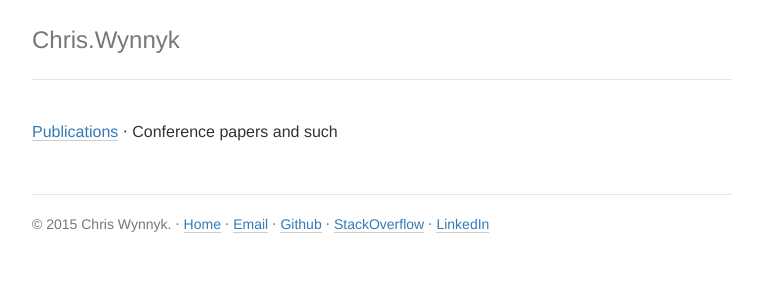
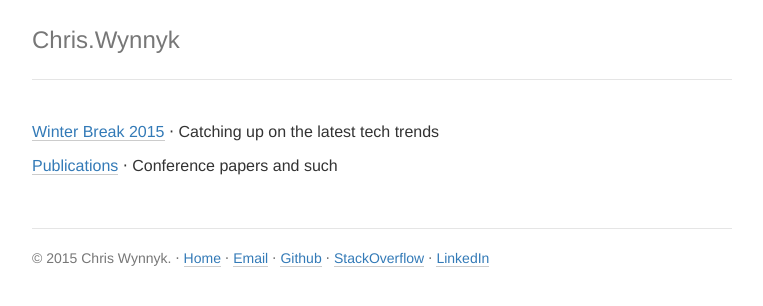
Before and after one commit to chriswynnyk/chriswynnyk.github.io, a Jekyll site: the page built from index.html, in a window 1280 px wide. Shown: the top 306 px of the page, without its empty margins (258-1021 px from the left). Built offline with Jekyll 4.4.1, drawn with Linux system fonts in a browser that asks for light colours; nearby versions of some CDN libraries; Markdown is read by kramdown in place of the engine named in the settings; the list of posts is cut into pages by our own code; some of the changed lines change nothing that is shown.

Commit message:
Post for Winter Break.

```diff
--- /dev/null
+++ b/_posts/2015-01-03-winter-break.md
@@ -0,0 +1,58 @@
+---
+layout: post
+title: Winter Break 2015
+description: Catching up on the latest tech trends
+---
+
+Every year, my office takes two full weeks off for the holidays. Which is sweet. It's usually about half a day before I'm back to reading [Hacker News](news.ycombinator.com) and exploring random projects on [Github](www.github.com).
+This year, I set aside some time to learn some new tools.  You should too.
+
+![SF sign](/img/sf_sign.jpg)
+
+### Terminal multiplexers: tmux vs. screen
+
+What's a terminal multiplexer? It's the Google Chrome of the command line- the utility that lets you tab between multiple black screens with green letters. What's really nifty about these is that when you're connected to a remote server, and get disconnected, a terminal multiplexer lets you reconnect and pick up right where you left off. Kind of like having infinite extra lives in Super Mario Brothers 3.
+
+I had started out using _screen_ years ago, because that's what my mentor was using. I now know of some other folks using _tmux_, which is the relative newcomer of the two. This [StackOverflow Question explains the differences](http://superuser.com/questions/236158/tmux-vs-screen) very well. The main question for me was whether the benefits of using a modern tool outweigh the very high personal cost (re-training my fingers to use _ctrl-b_ vs _ctrl-a_, which is way harder than it should be).
+
+It's a new year, so why not. I've switched to _tmux_. Here's a [tmux cheatsheet](https://gist.github.com/henrik/1967800) to get you started.
+
+### My development environment
+
+I'm currently doing a rotation on a software development team, which has prompted me to take a second look at tools of the trade. Normally, my typical development work would involve editing files on a client system where _vi_ was the common denominator (and best available editor). It's refreshing to be back working on my own computer, where I can install anything I want.
+
+Here were the contenders:
+
+* [Eclipse Luna IDE](https://eclipse.org/downloads/)
+* [IntelliJ IDEA 4](https://www.jetbrains.com/idea/)
+* [Atom](https://atom.io/)
+* [Sublime Text 3](https://www.sublimetext.com/3)
+* [Vi](https://en.wikipedia.org/wiki/Vi) (incumbent)
+
+Yes, yes, I know, this isn't a fair comparison. Some of these are glorified text editors with syntax parser plugins, others are full-blown IDE's, and the last entry is a primitive text editor developed in 1976. That _vi_ could even be a contender is kind of weird.  But that's computer science for you.
+
+#### Eclipse Luna
+
+The defacto IDE for Java development (somewhere in the ~65 - 68% range). Free, reasonably stable, and works with most project setups. My main reason for looking elsewhere were all the little Eclipsisms- the rough edges where I have to modify my workflow or write things manually to accomodate a deficiency in the editor.
+
+#### IntelliJ IDEA 4
+
+For me, IntelliJ's auto-complete and refactoring were game changers. ZeroTurnaround has a nice [full comparison of Eclipse vs. IntelliJ IDEA 4](http://zeroturnaround.com/rebellabs/getting-started-with-intellij-idea-as-an-eclipse-user/).
+
+#### Atom
+
+This one is an "almost-there". The concept is awesome, with some really nice potential for in-editor rendering and evaluation of web projects. The startup time seems to be noticably slower as compared to other text editors, and I also seem to get sporadic lag when typing (which is a show-stopper for me). Things seem to have come along since my last experiments with Atom, so I may check back in on this one in another year.
+
+#### Sublime Text 3
+
+Awesome text editor. Super-fast startup time, nice plugin ecosystem, and just works. This is my primary IDE for anything web.
+
+#### Vi
+
+This will remain my swiss army knife for client-side work and editting configuration files, but otherwise I'm putting vi out to pasture.
+
+### The winners
+
+[IntelliJ IDEA 4](https://www.jetbrains.com/idea/) is now my primary IDE for anything Java, [Sublime Text 3](https://www.sublimetext.com/3) for everything web, and _vi_ for the quick and dirty. So there you have it.
+
+Happy coding!
--- a/css/style.css
+++ b/css/style.css
@@ -138,6 +138,10 @@ td, th {
     padding: 4px;
 }
 
+img {
+  max-width: 100%;
+}
+
 hr {
     border-top: 1px solid #BBB;
 }
```
Also changed, not shown: img/sf_sign.jpg (added).
